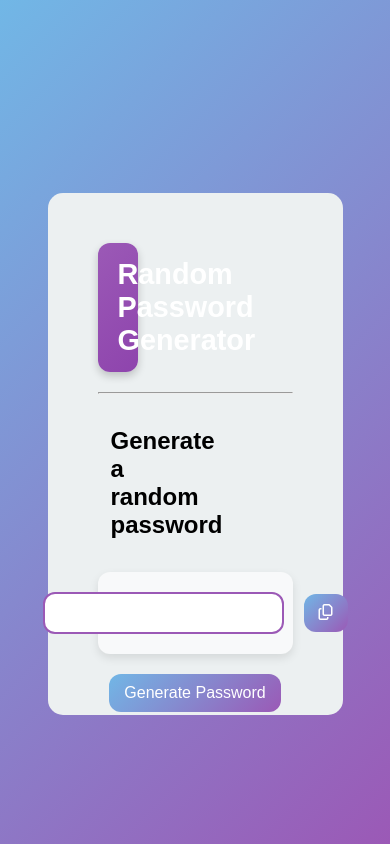
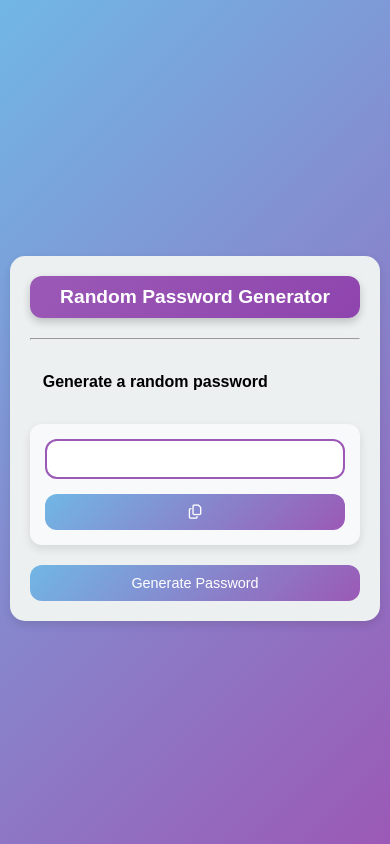
Before and after one commit to nidhish35/Password-Generator, a plain HTML site: page index.html in a window 390 px wide. Drawn offline with Linux system fonts and the light colour scheme.

Commit message:
making it responsive

```diff
--- a/style.css
+++ b/style.css
@@ -1,9 +1,11 @@
-*{
-    margin :0px;
+* {
+    margin: 0px;
     padding: 0px;
     font-family: Arial, sans-serif;
+    box-sizing: border-box; /* Ensures padding and border are included in element dimensions */
 }
-body{
+
+body {
     background: linear-gradient(135deg, #71b7e6, #9b59b6);
     height: 100vh;
     width: 100%;
@@ -11,64 +13,63 @@ body{
     display: flex;
     justify-content: center;
     align-items: center;
-
 }
 
-.container{
-    margin: 4rem auto 0;
-    padding: 50px 50px;
-    width: 50%;
-    height: 50vh;
+.container {
+    margin: 2rem auto 0; /* Reduced margin for smaller screens */
+    padding: 30px; /* Reduced padding for smaller screens */
+    width: 90%; /* Wider container for smaller screens */
+    max-width: 500px; /* Limits maximum width for larger screens */
     background-color: #ecf0f1;
     border-radius: 15px;
-
+    box-shadow: 0px 4px 10px rgba(0, 0, 0, 0.1); /* Added shadow for depth */
 }
 
 h1 {
     margin-bottom: 20px;
-    background: linear-gradient(135deg, #9b59b6, #8e44ad); /* Gradient for depth */
-    color: white; /* Better contrast */
+    background: linear-gradient(135deg, #9b59b6, #8e44ad);
+    color: white;
     padding: 15px 20px;
     border-radius: 12px;
-    margin-right: 13rem;
     text-align: center;
-    font-size: 1.8rem;
+    font-size: 1.5rem; /* Reduced font size for smaller screens */
     font-weight: bold;
     transition: all 0.4s ease-in-out;
-    box-shadow: 0px 4px 8px rgba(0, 0, 0, 0.2); /* Soft shadow */
+    box-shadow: 0px 4px 8px rgba(0, 0, 0, 0.2);
+    margin-right: 0; /* Reset margin for smaller screens */
 }
 
 h1:hover {
-    background: linear-gradient(135deg, #71b7e6, #3498db); /* Smooth hover effect */
-    transform: scale(1.05); /* Slight zoom effect */
-    box-shadow: 0px 6px 12px rgba(0, 0, 0, 0.25); /* More depth on hover */
+    background: linear-gradient(135deg, #71b7e6, #3498db);
+    transform: scale(1.05);
+    box-shadow: 0px 6px 12px rgba(0, 0, 0, 0.25);
 }
 
-h2{
-    margin : 20px 0;
-
+h2 {
+    margin: 20px 0;
     padding: 13px;
     border-radius: 12px;
-    margin-right: 17rem;;
+    margin-right: 0; /* Reset margin for smaller screens */
+    font-size: 1.2rem; /* Reduced font size for smaller screens */
 }
 
 .content {
     display: flex;
+    flex-direction: column; /* Stack elements vertically on smaller screens */
     justify-content: center;
     align-items: center;
-    gap: 20px; /* Adds spacing between elements */
+    gap: 15px; /* Reduced gap for smaller screens */
     margin-top: 20px;
-    padding: 20px 40px;
-    max-width: 600px; /* Limits width for better responsiveness */
+    padding: 20px;
     background-color: #f8f9fa;
     border-radius: 12px;
-    box-shadow: 0px 4px 10px rgba(0, 0, 0, 0.1); /* Subtle shadow for depth */
+    box-shadow: 0px 4px 10px rgba(0, 0, 0, 0.1);
 }
 
 #password {
     font-size: 1rem;
     padding: 10px 15px;
-    width: 250px;
+    width: 100%; /* Full width on smaller screens */
     border: 2px solid #9b59b6;
     background: white;
     border-radius: 12px;
@@ -90,6 +91,7 @@ h2{
     border-radius: 12px;
     cursor: pointer;
     transition: all 0.3s ease-in-out;
+    width: 100%; /* Full width on smaller screens */
 }
 
 #copy:hover {
@@ -98,7 +100,7 @@ h2{
     box-shadow: 0px 4px 10px rgba(0, 0, 0, 0.15);
 }
 
-#create{
+#create {
     display: block;
     font-size: 1rem;
     padding: 10px 15px;
@@ -108,6 +110,31 @@ h2{
     border-radius: 12px;
     cursor: pointer;
     transition: all 0.3s ease-in-out;
-    margin: 20px auto 0; /*Centers button */
-    width: fit-content;
+    margin: 20px auto 0;
+    width: 100%; /* Full width on smaller screens */
 }
+
+/* Media Queries for Mobile Devices */
+@media (max-width: 768px) {
+    .container {
+        padding: 20px; /* Further reduced padding for smaller screens */
+        width: 95%; /* Wider container for very small screens */
+    }
+
+    h1 {
+        font-size: 1.2rem; /* Smaller font size for smaller screens */
+        padding: 10px 15px; /* Reduced padding for smaller screens */
+    }
+
+    h2 {
+        font-size: 1rem; /* Smaller font size for smaller screens */
+    }
+
+    .content {
+        padding: 15px; /* Reduced padding for smaller screens */
+    }
+
+    #password, #copy, #create {
+        font-size: 0.9rem; /* Smaller font size for inputs and buttons */
+    }
+}
```
